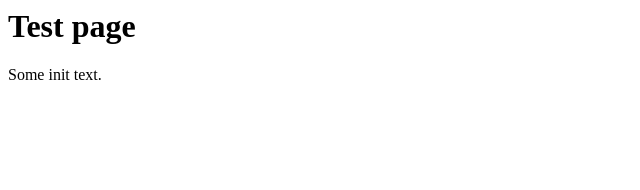
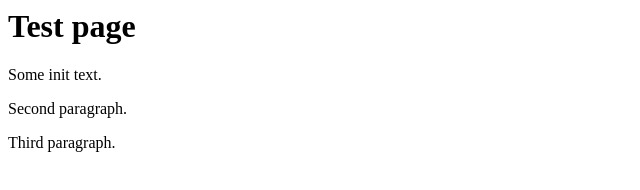
Before and after one commit to CapZillator/git-test, a plain HTML site: page index.html in a window 1280 px wide. Shown: the whole page, without its empty margins (0-640 px from the left). Drawn offline with Linux system fonts and the light colour scheme.

Commit message:
Second paragraph has been added.

```diff
--- a/index.html
+++ b/index.html
@@ -9,6 +9,12 @@
             <p>
                 Some init text.
             </p>
+            <p>
+                Second paragraph.
+            </p>
+            <p>
+                Third paragraph.
+            </p>
         </main>
     </body>
 </html>
```
